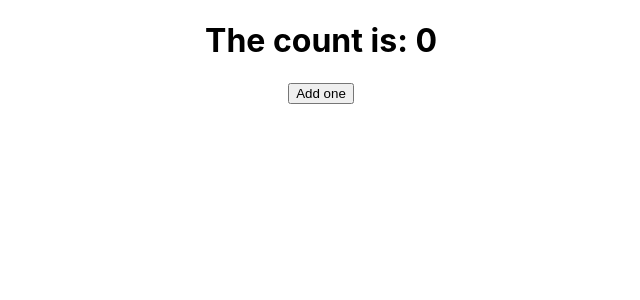
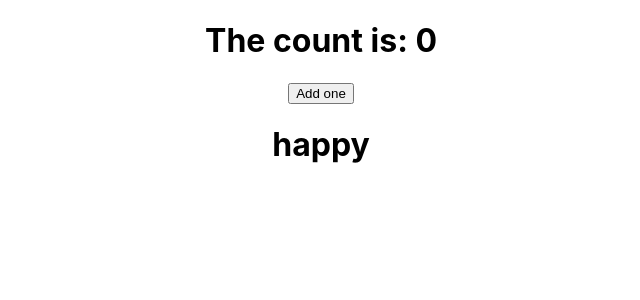
Before and after one commit to ehsansh/react-bootcamp, a React (Create React App) app: page / in a window 1280 px wide. Shown: the top 300 px of the page, without its empty margins (319-959 px from the left). Built offline with nearby package versions, Linux system fonts and the light colour scheme.

Commit message:
add toggle and start ading custom hook

```diff
--- a/src/App.js
+++ b/src/App.js
@@ -1,11 +1,12 @@
-import logo from './logo.svg';
 import './App.css';
 
 import CounterHooks from './CounterHooks';
+import Toggler from './Toggler';
 function App() {
     return (
         <div className='App'>
             <CounterHooks />
+            <Toggler />
         </div>
     );
 }
--- /dev/null
+++ b/src/Toggler.js
@@ -0,0 +1,9 @@
+import React, { useState } from 'react';
+
+export default function Toggler() {
+    const [isHappy, setIsHappy] = useState(true);
+    const toggle = () => {
+        setIsHappy(!isHappy);
+    };
+    return <h1 onClick={toggle}> {isHappy ? 'happy' : 'sad'} </h1>;
+}
```
Also changed, not shown: src/hooks/useToggle.js (added, +11 -0 lines).
